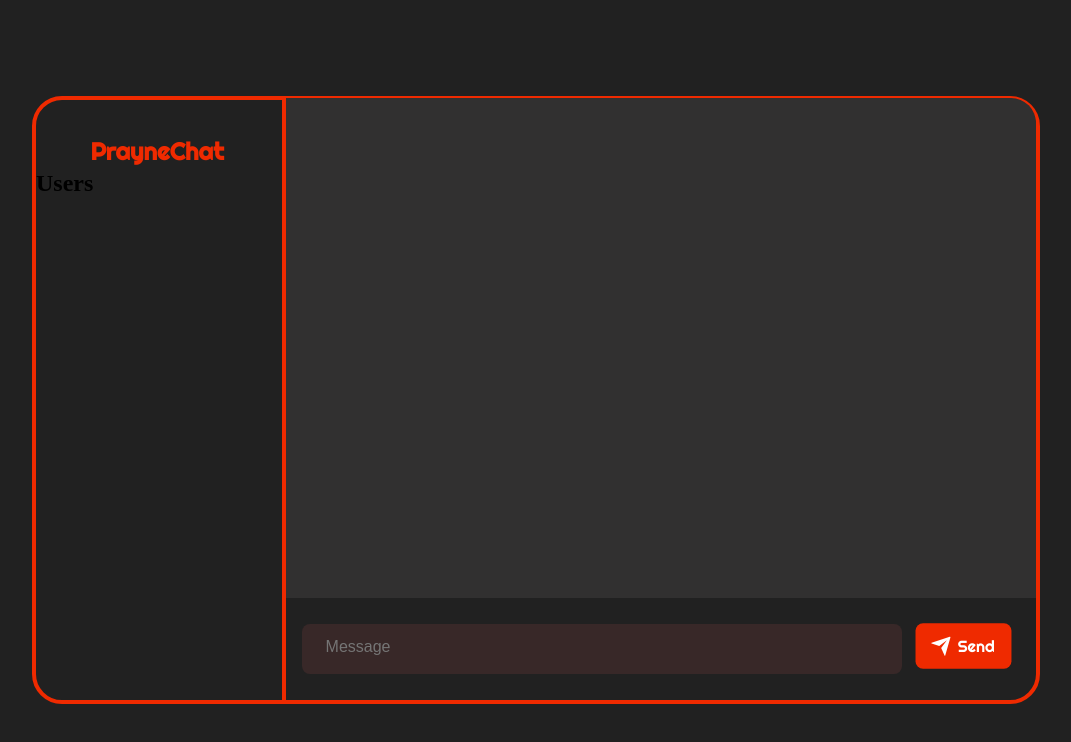
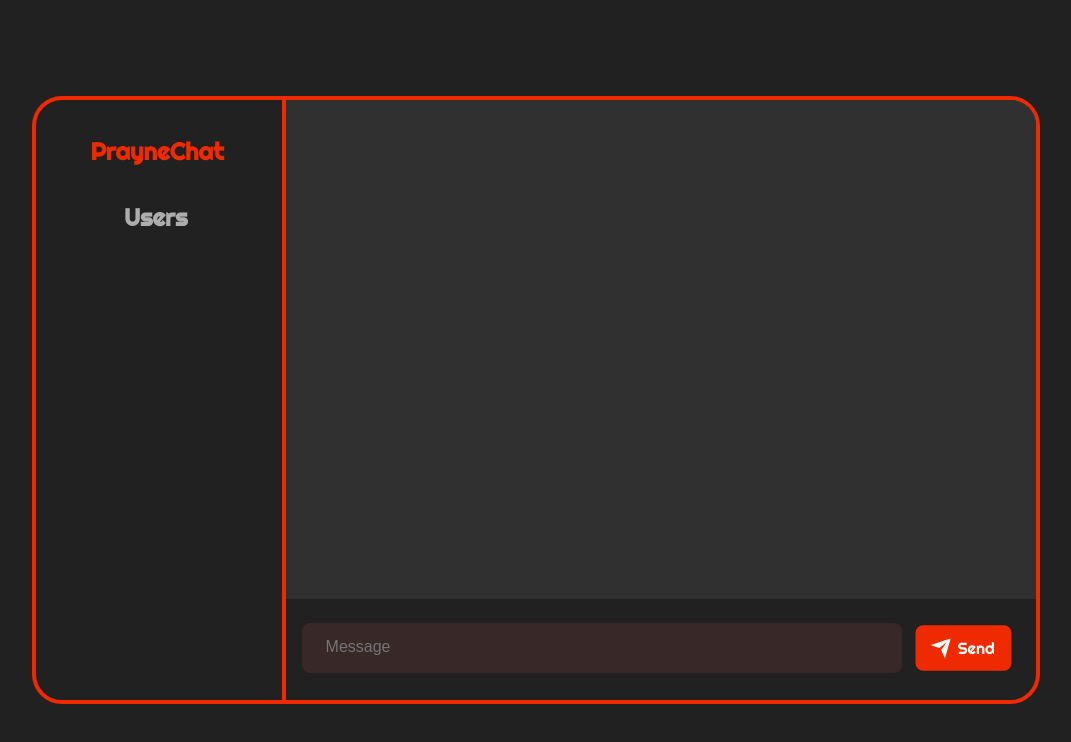
Before and after one commit to prahas23/realtime-chat-app, a website: page public/chatroom/chill.html in a window 1280 px wide. Shown: the whole page, without its empty margins (104-1175 px from the left). Drawn offline with nearby package versions, Linux system fonts and the light colour scheme; no server answers.

Commit message:
positioned the users list in chatroom

```diff
--- a/public/chatroom/chat-style.css
+++ b/public/chatroom/chat-style.css
@@ -35,12 +35,20 @@ body{
     width: fit-content;
 }
 
+.chill-sidebar h2 {
+    position: relative;
+    top: 2rem;
+    left: 5.5rem;
+    color: #adadad;
+    font-family: 'Righteous', cursive;
+}
+
 .chill-messages {
     position: relative;
     height: 499.68px;
     width: 750px;
     border-radius: 0 25px 0 0;
-    top: -7.39rem;
+    top: -7.51rem;
     left: 15.37rem;
     background: #313030;
     border-left: 4px solid #ef2a00;
@@ -50,7 +58,7 @@ body{
 .chill-form-container {
     position: relative;
     height: 79.1px;
-    top: -8rem;
+    top: -8.2rem;
     left: 15.35rem;
     border-left: 4px solid #ef2a00;
     padding-top: 2.2rem;
@@ -121,7 +129,7 @@ input:focus ~ .input-border {
     overflow: hidden;
     transition: all 0.2s;
     position: relative;
-    top: -3.2rem;
+    top: -3.1rem;
     left: 38.2rem;
     transform: scale(0.95);
     cursor: pointer;
```
